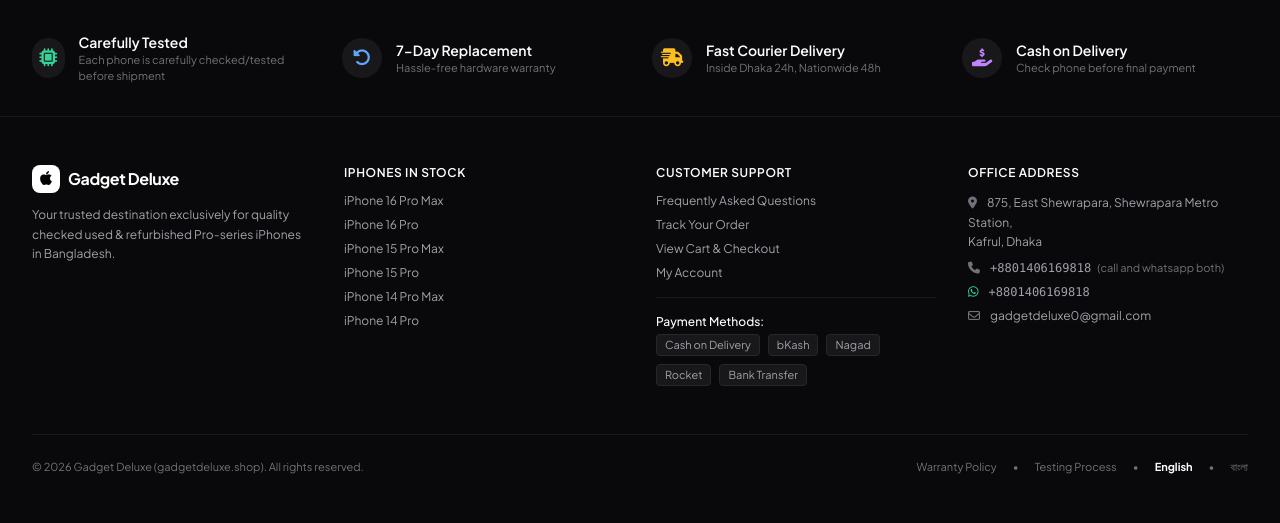
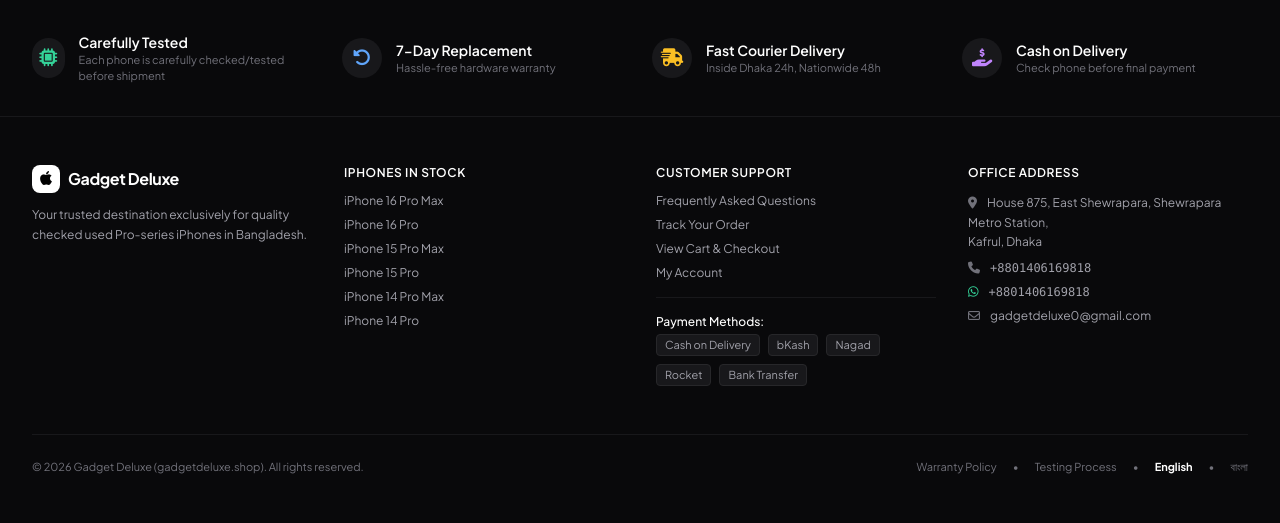
Before and after one commit to jubaerkhan49/gadget-deluxe-shop, a Django app: page /account/profile/ in a window 1280 px wide. Shown: the part 746-1269 px from the top of the page. Run offline with Django 5.2, Linux system fonts and the light colour scheme; the visitor is signed in with stand-in values (Sample User, id 1); data comes from the database, SQL or seed files in the repository; data that the repository does not hold is empty; some libraries are stand-ins or nearby versions.

Commit message:
Update footer house address and clean up tag formatting in base.html

```diff
--- a/templates/base.html
+++ b/templates/base.html
@@ -374,7 +374,7 @@
                         শুধুমাত্র প্রিমিয়াম ব্যবহৃত আইফোন (iPhone 14 Pro, 15 Pro, 16 Pro সিরিজ)-এর বিশ্বস্ত ও নিবেদিত
                         অনলাইন শপ।
                         {% else %}
-                        Your trusted destination exclusively for quality checked used & refurbished Pro-series iPhones
+                        Your trusted destination exclusively for quality checked used Pro-series iPhones
                         in Bangladesh.
                         {% endif %}
                     </p>
@@ -431,13 +431,12 @@
                         {% if is_bangla %}
                         ৮৭৫, পূর্ব শেওড়াপাড়া, শেওড়াপাড়া মেট্রো স্টেশন,<br class="hidden sm:inline"> কাফরুল, ঢাকা
                         {% else %}
-                        875, East Shewrapara, Shewrapara Metro Station,<br class="hidden sm:inline"> Kafrul, Dhaka
+                        House 875, East Shewrapara, Shewrapara Metro Station,<br class="hidden sm:inline"> Kafrul, Dhaka
                         {% endif %}
                     </p>
                     <p class="text-zinc-400 mb-2">
                         <i class="fa-solid fa-phone mr-2 text-zinc-500"></i>
                         <a href="tel:+8801406169818" class="hover:text-white font-mono">+8801406169818</a>
-                        <span class="text-zinc-500 text-[11px] block sm:inline sm:ml-1">({% if is_bangla %}কল এবং হোয়াটসঅ্যাপ উভয়ই{% else %}call and whatsapp both{% endif %})</span>
                     </p>
                     <p class="text-zinc-400 mb-2">
                         <i class="fa-brands fa-whatsapp mr-2 text-emerald-400"></i>
```
